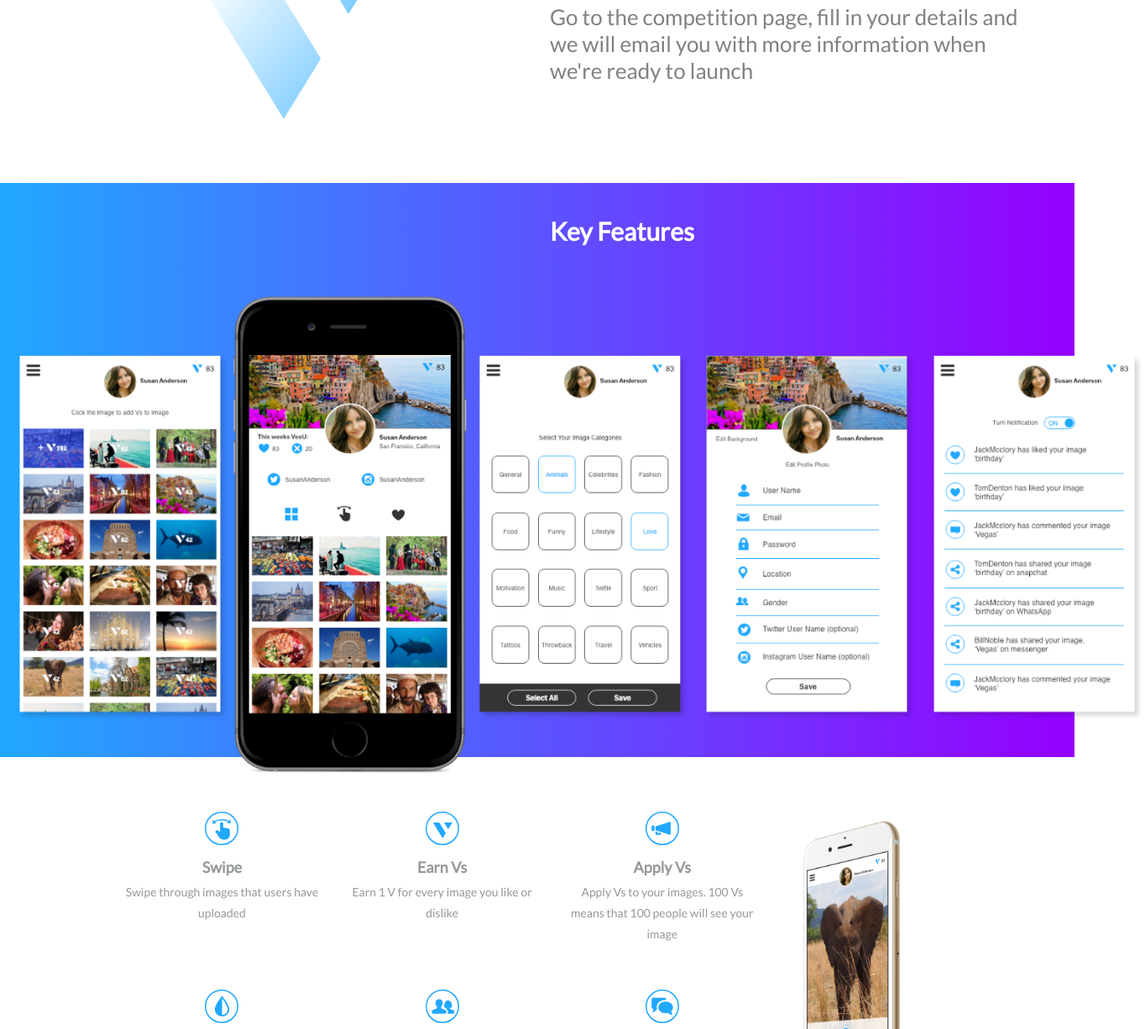
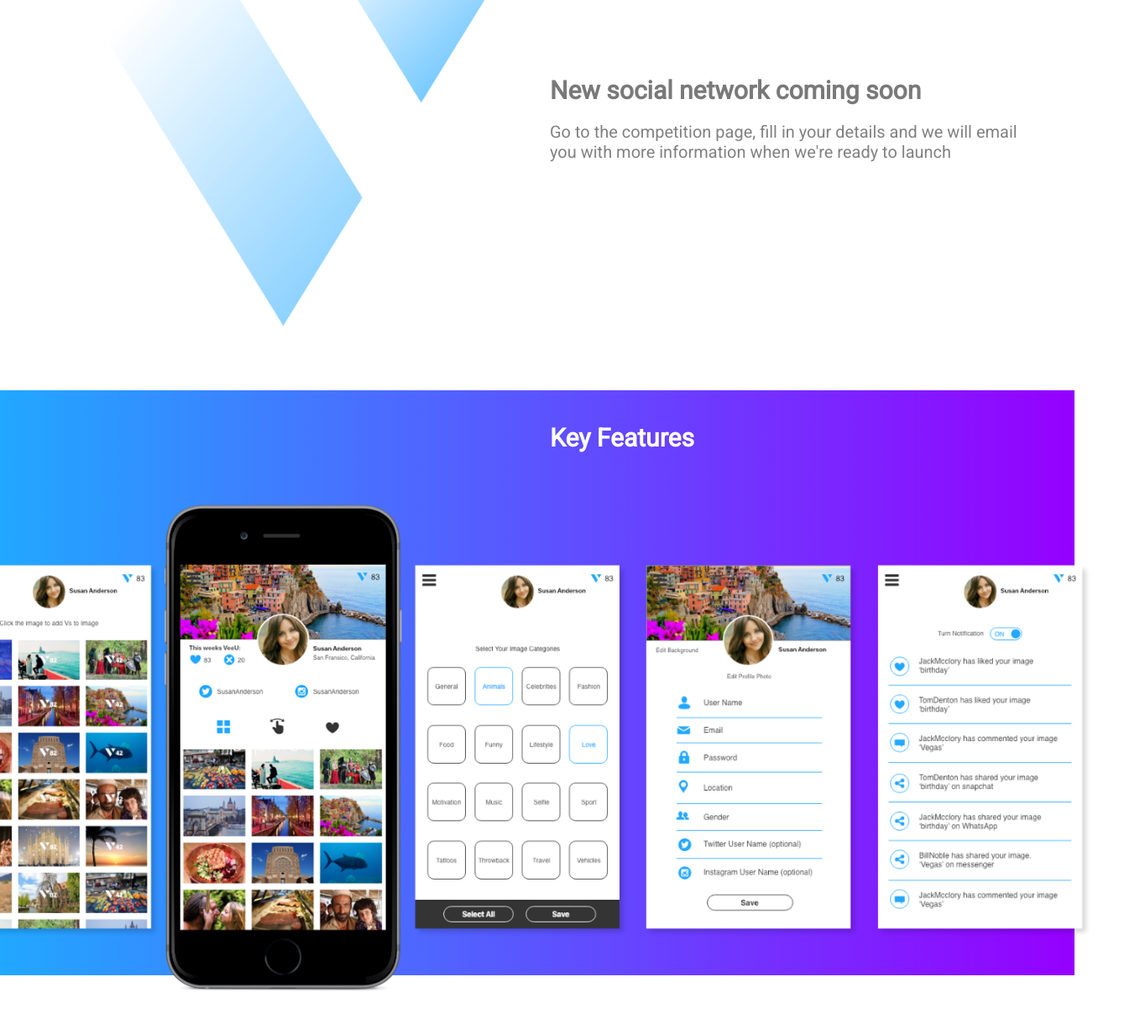
Before and after one commit to vardas-bill/veeu-website, a plain HTML site: page index.html in a window 1280 px wide. Shown: the part 759-1985 px from the top of the page at 84% size, 1364 px wide, since content can reach past the window. Drawn offline with nearby package versions, Linux system fonts and the light colour scheme; a script that the page names is missing.

Commit message:
2nd Draft

```diff
--- a/css/veeu.css
+++ b/css/veeu.css
@@ -1,3 +1,6 @@
+body {
+
+}
 .xxx:hover {
     background-color: black;
 }
@@ -23,20 +26,6 @@
 .white-text {
     color: white;
 }
-.home-container {
-    margin-top: -60px;
-}
-.home-image {
-    max-width: 300px;
-    min-width: 300px;
-    width: 300px;
-}
-.home-title {
-    font-size: 30px;
-    font-weight: 200;
-    line-height: normal;
-    margin-bottom: 20px;
-}
 .vertically-center {
     display: flex;
     flex-direction: column;
@@ -49,6 +38,20 @@
 }
 
 /* HOME SECTION */
+.home-container {
+    margin-top: -60px;
+}
+.home-image {
+    max-width: 300px;
+    min-width: 300px;
+    width: 300px;
+}
+.home-title {
+    font-size: 30px;
+    font-weight: 300;
+    line-height: normal;
+    margin-bottom: 20px;
+}
 .button-container {
     margin-top: 20px;
 }
@@ -88,23 +91,23 @@
 
 }
 .about-image {
-    max-width: 300px;
-    min-width: 300px;
-    width: 300px;
+
+    max-width: 100%;
+    height: auto;
 }
 .about-side-text {
     margin-top: -10px;
     margin-bottom: 0px;
 }
 .about-title {
-    font-size: 40px;
+    font-size: 30px;
     font-weight: 600;
     color: #797979;
     line-height: normal;
     margin-bottom: 20px;
 }
 .about-text {
-    font-size: 26px;
+    font-size: 20px;
     font-weight: 200;
     line-height: normal;
     margin-bottom: 20px;
@@ -123,23 +126,20 @@
 .features-image-row {
     margin-top: -10px;
     margin-bottom: -100px;
-    padding-left: 0px;
-    padding-right: 0px;
-    margin-right: -15px;
 }
 .features-image {
-    margin-left: -15px;
-    width: 105vw;
-    min-width: 105vw;
-    max-width: 105vw;
+    margin-left: -8vw;
+    max-width: 107vw;
+    width: 107vw;
+    min-width: 107vw;
 }
 .features-image2 {
-    max-width:140px;
-    min-width:140px;
-    width:140px;
+    max-width:200px;
+    min-width:200px;
+    width:200px;
 }
 .features-icon {
-    max-width: 40px;
+    max-width: 50px;
     margin-bottom: 10px;
 }
 .features-icon-title {
@@ -148,6 +148,7 @@
     font-weight: 600;
 }
 .features-icon-text {
+    margin-top: -4px;
     color: #95989A;
     font-size: 14px;
     font-weight: 200;
@@ -160,13 +161,13 @@
     width:250px;
 }
 .comp-title {
-    font-size: 40px;
+    font-size: 30px;
     font-weight: 600;
     line-height: normal;
     margin-bottom: 20px;
 }
 .comp-text {
-    font-size: 26px;
+    font-size: 20px;
     font-weight: 200;
     line-height: normal;
     margin-bottom: 20px;
@@ -185,6 +186,7 @@
     padding: 4px;
     background-color: white;
     width: 300px;
+    max-width: 60vw;
     height: 26px;
 }
 .comp-message {
@@ -195,8 +197,8 @@
     border-style: solid;
     border-color: white;
     border-width: 1px;
-    border-radius: 9px;
-    height: 18px;
+    border-radius: 12px;
+    height: 24px;
     width: 100px;
     font-size: 12px;
     font-weight: 100;
@@ -209,7 +211,7 @@
 }
 
 body {
-    font: 400 15px Lato, sans-serif;
+    font: 400 15px Roboto, sans-serif;
     line-height: 1.8;
     color: #818181;
 }
@@ -234,7 +236,7 @@ h4 {
 }
 .jumbotron {
     padding: 100px 25px;
-    font-family: Montserrat, sans-serif;
+    font-family: Roboto, sans-serif;
 }
 .container-fluid {
     padding: 60px 50px;
--- a/index.html
+++ b/index.html
@@ -9,6 +9,7 @@
 
     <link href="https://fonts.googleapis.com/css?family=Montserrat" rel="stylesheet" type="text/css">
     <link href="https://fonts.googleapis.com/css?family=Lato" rel="stylesheet" type="text/css">
+    <link href="https://fonts.googleapis.com/css?family=Roboto" rel="stylesheet" type="text/css">
     <link rel="stylesheet" href="https://maxcdn.bootstrapcdn.com/bootstrap/4.0.0-alpha.6/css/bootstrap.min.css" integrity="sha384-rwoIResjU2yc3z8GV/NPeZWAv56rSmLldC3R/AZzGRnGxQQKnKkoFVhFQhNUwEyJ" crossorigin="anonymous">
     <link href="./css/veeu.css" rel="stylesheet" type="text/css">
 
@@ -21,11 +22,13 @@
 </head>
 <body id="myPage" data-spy="scroll" data-target=".navbar" data-offset="60">
 
-<nav class="navbar navbar-toggleable-sm navbar-light bg-faded our-navbar">
+<nav class="navbar navbar-toggleable-sm navbar-inverse bg-faded our-navbar">
     <button class="navbar-toggler navbar-toggler-right" type="button" data-toggle="collapse" data-target="#navbarNav" aria-controls="navbarNav" aria-expanded="false" aria-label="Toggle navigation">
         <span class="navbar-toggler-icon"></span>
     </button>
-    <a class="navbar-brand" href="#home"><img class="logo-navbar" src="./images/logo_veeu.svg"></a>
+    <a class="navbar-brand" href="#home">
+        <img class="logo-navbar" src="./images/logo_veeu.svg">
+    </a>
     <div class="collapse navbar-collapse justify-content-end" id="navbarNav">
         <ul class="navbar-nav">
             <li class="nav-item">
@@ -54,10 +57,10 @@
             <img class="home-image" src="./images/bg_home.png">
         </div>
         <div class="col-sm-6 mb-3 vertically-center text-md-left">
-            <div class="home-title ">
-                <div class="" >Brand-new way to <br /> VeeU your social media
+
+                <div class="home-title" >Brand-new way to <br /> VeeU your social media
                 </div>
-            </div>
+
 
             <div class="button-container">
                 <button class="learn-more-button mr-md-3">LEARN MORE</button>
@@ -76,7 +79,7 @@
 <div id="about" class="container-fluid">
     <div class="row text-center">
         <div class="col-sm-6 mb-3">
-            <img class="col-sm-6 about-image" src="./images/bg_v.png">
+            <img class="img-fluid about-image" src="./images/bg_v.png">
         </div>
         <div class="col-sm-6 mb-3 about-side-text vertically-center text-md-left">
             <div class="about-title">
@@ -99,7 +102,7 @@
         </div>
     </div>
     <div class="row features-image-row text-left">
-        <img class="features-image" src="./images/bg_keyfeature.png">
+        <img class="features-image h-100" src="./images/bg_keyfeature.png">
     </div>
 </div>
 
@@ -124,7 +127,10 @@
                     <div class="features-icon-text">Apply Vs to your images. 100 Vs means that 100 people will see your image</div>
                 </div>
             </div>
-            <br><br>
+            <div class="hidden-xs-down">
+                <br />
+                <br />
+            </div>
             <div class="row">
                 <div class="col-sm-4">
                     <img class="features-icon" src="./images/icon_filters.svg">
@@ -196,7 +202,6 @@
                 E-mail: info@veeu.co
             </div>
         </div>
-        </div>
         <div class="col-sm-6 text-md-left">
             <div class="comp-label">
                 Name
```
